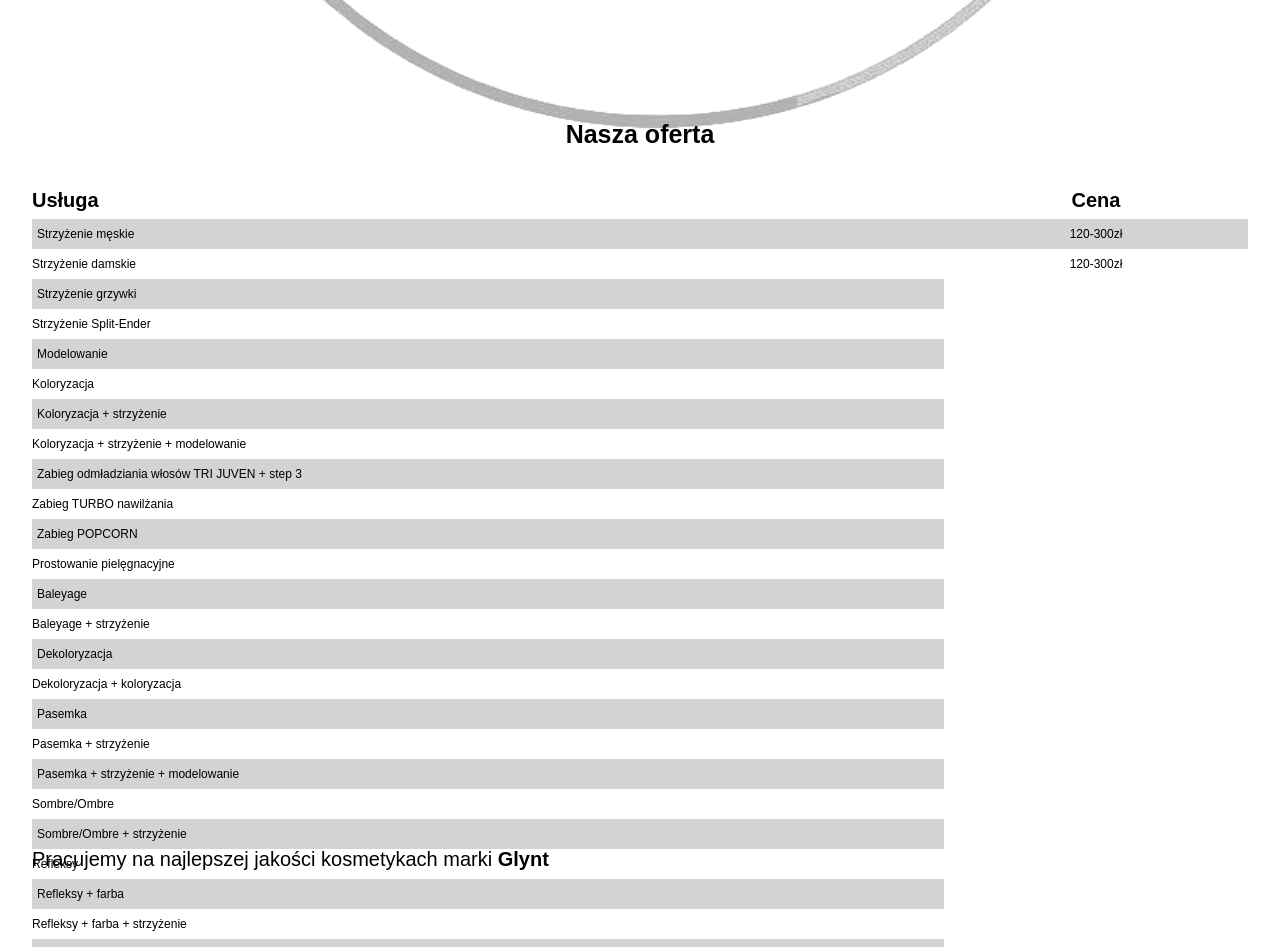
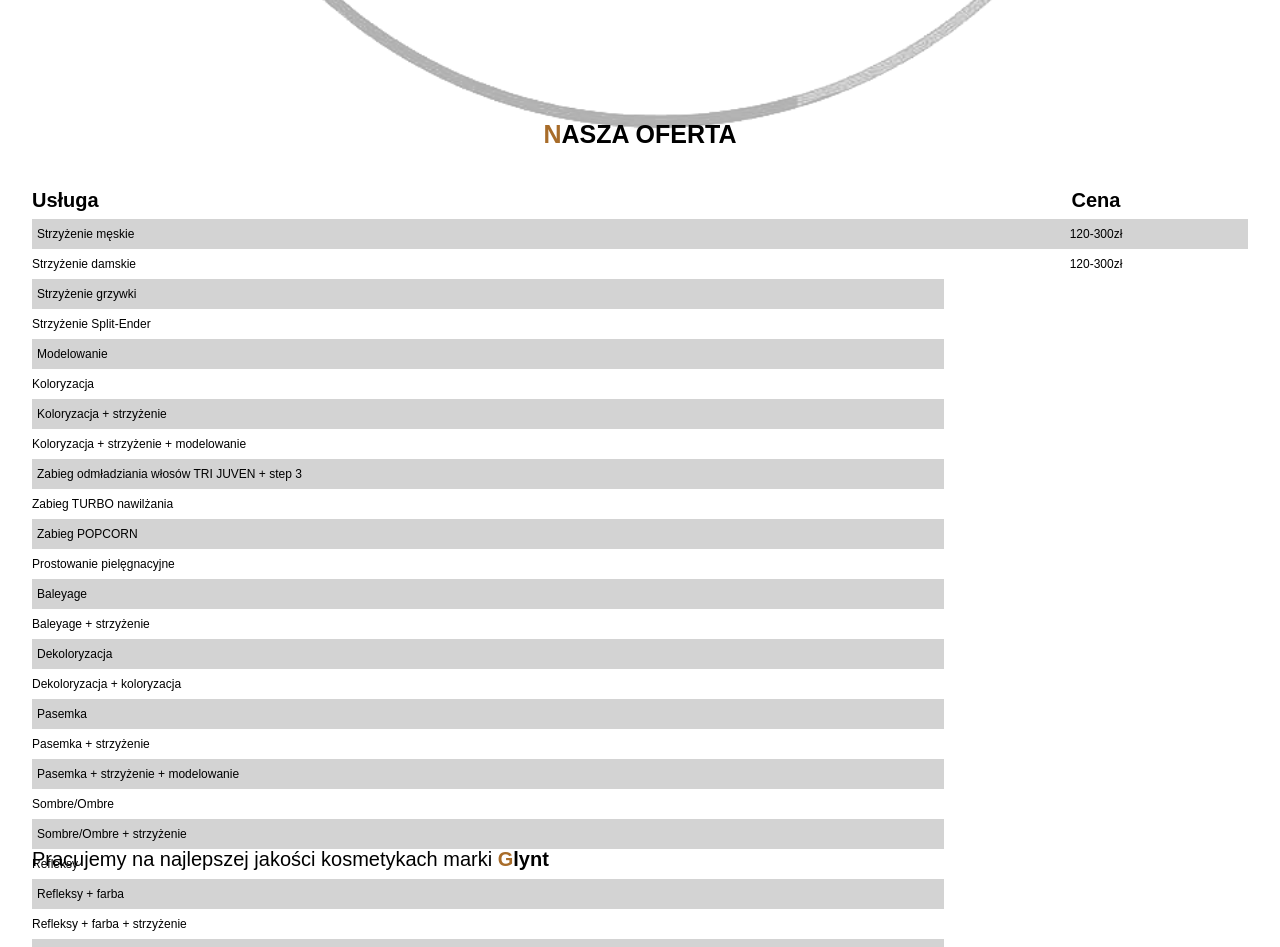
Before and after one commit to Adaxelx/strona-salonu, a React (Create React App) app: page / in a window 1280 px wide. Shown: the part 680-1627 px from the top of the page. Built offline with nearby package versions, Linux system fonts and the light colour scheme.

Commit message:
add first letter class for titles

```diff
--- a/src/MobileComponents/Offer.js
+++ b/src/MobileComponents/Offer.js
@@ -27,7 +27,7 @@ class Offer extends React.Component{
     render(){
         return (
         <main className='offer'>
-            <h1 ref={this.title} className='title'>Nasza oferta</h1>
+            <h1 ref={this.title} className='title'><span className='firstLetter'>N</span>asza oferta</h1>
             <section className='priceList'>
                 <div className='service'>
                     <h2>Usługa</h2>
--- a/src/MobileComponents/Partnership.js
+++ b/src/MobileComponents/Partnership.js
@@ -32,7 +32,7 @@ class Partnership extends React.Component {
     render() {
         return (
             <section className='partnership'>
-                <h2>Pracujemy na najlepszej jakości kosmetykach marki <span>Glynt</span></h2>
+                <h2>Pracujemy na najlepszej jakości kosmetykach marki <span><span className='firstLetter'>G</span>lynt</span></h2>
                 <img ref={this.item} src={logo} alt=""/>
                 <p>Kosmetyki firmy <span>Glynt</span> są w 100% oparte na wegańskich składnikach!</p>
             </section>
--- a/src/Styles/MainStyle.sass
+++ b/src/Styles/MainStyle.sass
@@ -41,16 +41,13 @@
 
 
 *
-    margin: 0
-    padding: 0
-    box-sizing: border-box
+  margin: 0
+  padding: 0
+  box-sizing: border-box
 
 html
-    font-size: 10px
-    font-family: sans-serif
+  font-size: 10px
+  font-family: sans-serif
 
-.container
-  position: absolute
-  overflow: hidden
-  width: 100%
-  height: 315vh
+.firstLetter
+  color: #a86c29
--- a/src/Styles/StartStyles/_offer.sass
+++ b/src/Styles/StartStyles/_offer.sass
@@ -6,6 +6,7 @@
     height: 900px
     // margin-top: 5vh
     .title
+        text-transform: uppercase
         font-size: $font-sizeTitle
         transform: translateX(50%)
         opacity: 0
```
